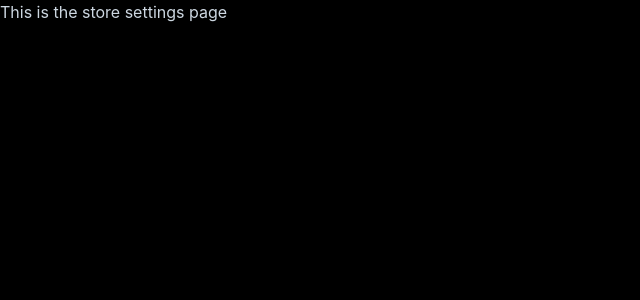
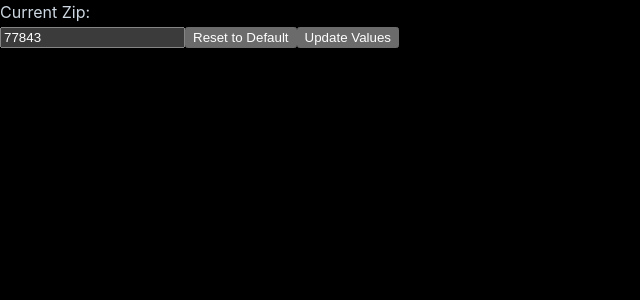
Before and after one commit to a-wang16/Full-Stack-Django-React-POS-System, a React (Create React App) app in the folder frontend/: page /store-settings in a window 1280 px wide. Shown: the top 300 px of the page, without its empty margins (0-640 px from the left). Built offline with nearby package versions, Linux system fonts and the light colour scheme; no server answers; sample sign-in values are in the browser's storage.

Commit message:
changable zip for weather API

```diff
--- a/frontend/src/pages/OrderEntryPage.js
+++ b/frontend/src/pages/OrderEntryPage.js
@@ -20,6 +20,9 @@ function OrderEntryPage() {
 
     const navigate = useNavigate();
 
+    if(localStorage.getItem("zipCode") === null)
+        localStorage.setItem("zipCode", 77843);
+
     useEffect(() => {
         const fetchMenuItems = async () => {
             try {
@@ -34,10 +37,9 @@ function OrderEntryPage() {
                 setIsLoading(false);
             }
         };
-
         const fetchWeather = async () => {
             try {
-                const weatherResponse = await axiosInstance.get('api/get-weather/');
+                const weatherResponse = await axiosInstance.get('api/get-weather/?zip=' + localStorage.getItem("zipCode"));
                 console.log(weatherResponse.data);
                 setWeather(weatherResponse.data);
             } catch (err) {
--- a/frontend/src/pages/StoreSettingsPage.js
+++ b/frontend/src/pages/StoreSettingsPage.js
@@ -1,10 +1,69 @@
 import {Typography} from "@mui/joy";
+import { useState, useEffect } from "react";
+import axiosInstance from '../utils/axiosInstance';
+import {Stack} from "@mui/joy";
+
 
 function StoreSettingsPage() {
+
+    let zipCode = localStorage.getItem("zipCode");
+
+    const [error, setError] = useState(null);
+    const [weather, setWeather] = useState(null);
+    const fetchWeather = async () => {
+        try {
+            const weatherResponse = await axiosInstance.get('api/get-weather/?zip=' + zipCode);
+            console.log(weatherResponse.data);
+            setWeather(weatherResponse.data);
+        } catch (err) {
+            setError(err);
+        }
+    };
+
+    useEffect(() => {
+
+
+        fetchWeather();
+    }, []);
+
+    function handleSubmit(e) {
+        e.preventDefault();
+
+        const form = e.target;
+        const formData = new FormData(form);
+
+        const formJson = Object.fromEntries(formData.entries());
+        zipCode = formData.get("Zip Code");
+        localStorage.setItem("zipCode", zipCode);
+        fetchWeather();
+      }
+
     return (
-       <Typography>
-           This is the store settings page
-       </Typography>
+        <div>
+            <form onSubmit={handleSubmit}>
+                <Typography>
+                    Current Zip: {zipCode}
+                </Typography>
+                <input id={zipCode} name="Zip Code" defaultValue="77843"/>
+                <button type="reset">Reset to Default</button>
+                <button type="submit">Update Values</button>
+            </form>
+
+
+            {weather && weather.icon && weather.city && weather.temperature && (
+                <Stack
+                    direction={'row'}
+                    justifyContent="flex-start"
+                    paddingRight={'20px'}
+                    alignContent='center'
+                >
+                    <img src={`https://openweathermap.org/img/wn/${weather.icon}.png`} alt={`${weather.city} weather icon`} />
+                    <Typography level="title-lg" sx={{ margin: 1, paddingTop: '5px' }}>
+                        {weather.city}  -  {weather.temperature}°C
+                    </Typography>
+                </Stack>
+            )}
+        </div>
     );
 }
 
```
